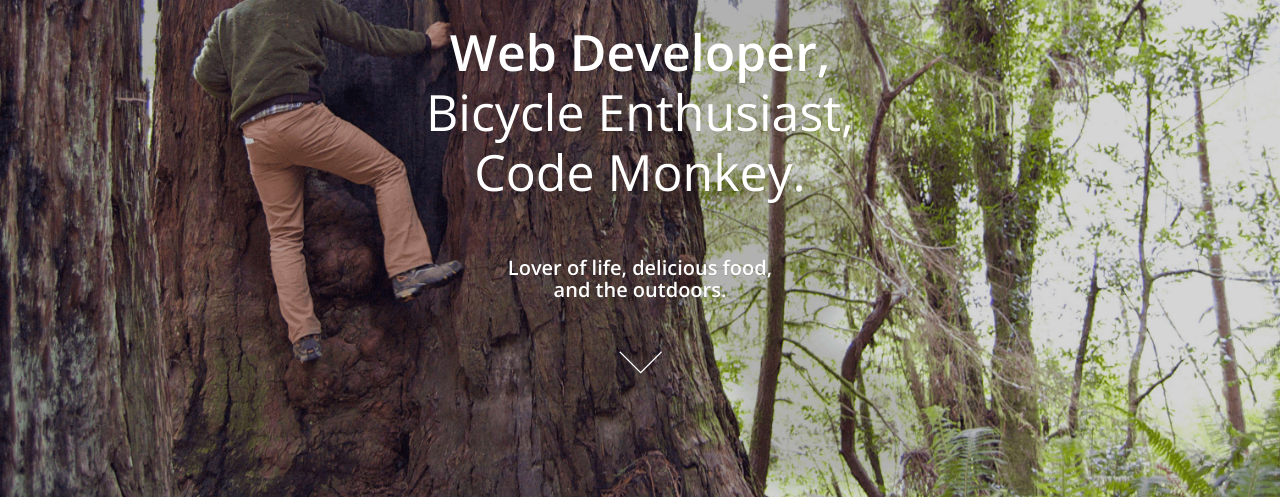
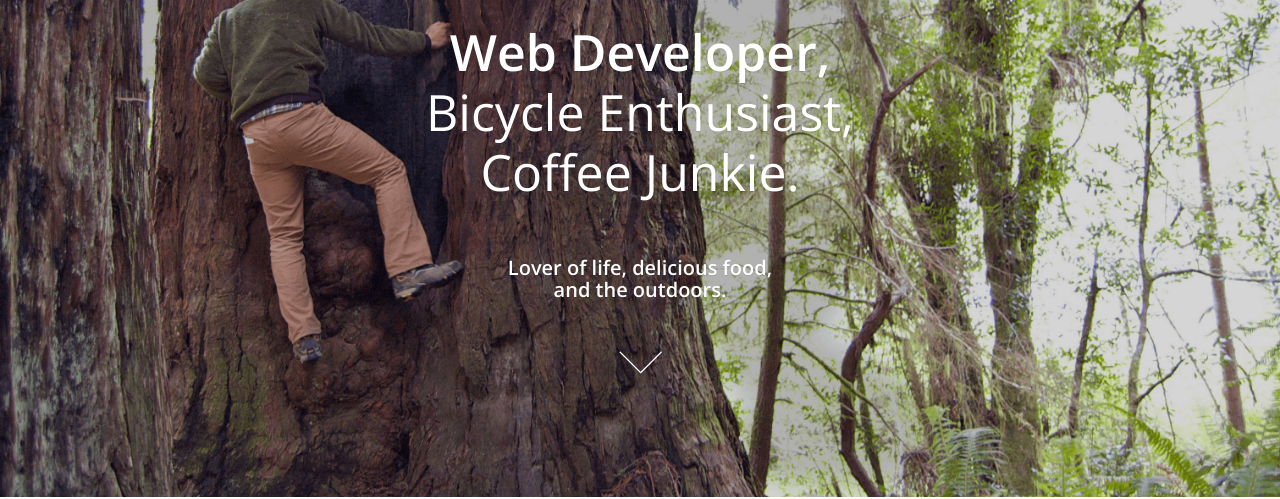
Before and after one commit to antmachine/antmachine.github.io, a plain HTML site: page index.html in a window 1280 px wide. Shown: the part 328-827 px from the top of the page. Drawn offline with nearby package versions, Linux system fonts and the light colour scheme.

Commit message:
Text changes

```diff
--- a/index.html
+++ b/index.html
@@ -30,7 +30,7 @@
 	<main id="top" class="masthead" role="main">
 		<div class="container">
 			<div class="logo"> <img src="images/name4.png" alt="logo">
-				<h1><strong>Web Developer, </strong><br>Bicycle Enthusiast, <br>Code Monkey.</h1><br>
+				<h1><strong>Web Developer, </strong><br>Bicycle Enthusiast, <br>Coffee Junkie.</h1><br>
 				<h3>Lover of life, delicious food,<br>
 				and the outdoors.</h3>
  			</div>
```
Also changed, not shown: 1 other file.
